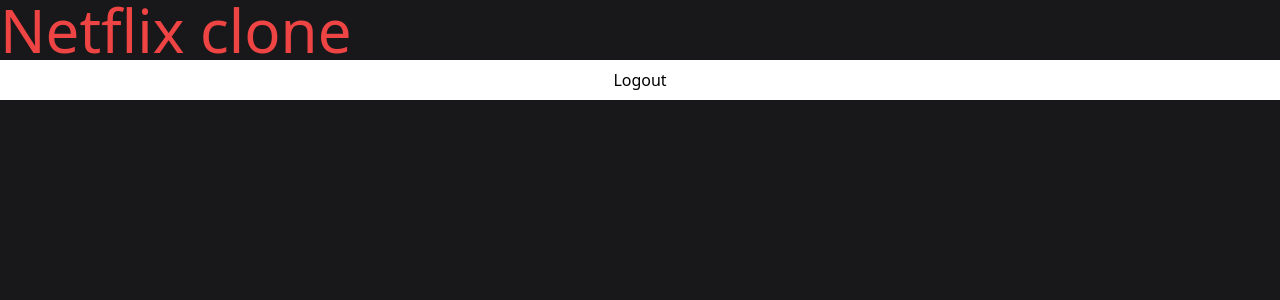
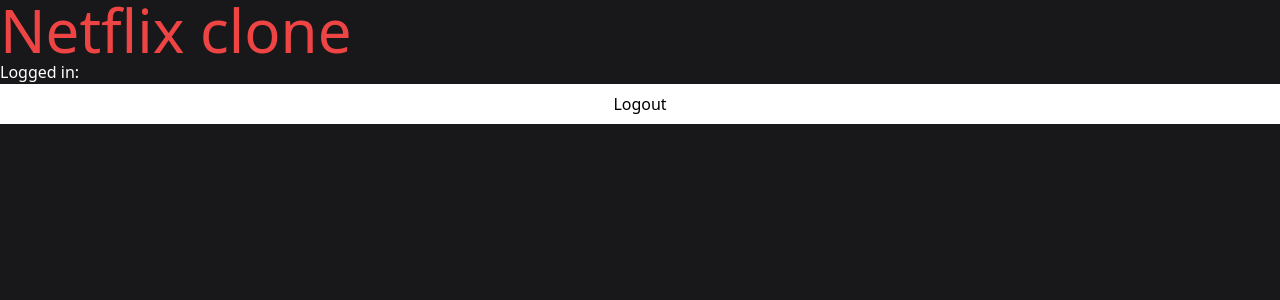
Before and after one commit to haikaljs/NETFLIX-CLONE-CWA, a Next.js app: page / in a window 1280 px wide. Shown: the top 300 px of the page. Built offline with nearby package versions, Linux system fonts and the light colour scheme; no server answers; the database is empty; sample sign-in values are in the browser's storage.

Commit message:
Display current user

```diff
--- a/hooks/useCurrentUser.ts
+++ b/hooks/useCurrentUser.ts
@@ -1,8 +1,8 @@
-import useSWR from "swr";
+import useSwr from "swr";
 import fetcher from "@/lib/fetcher";
 
 const useCurentUser = () => {
-  const { data, error, isLoading, mutate } = useSWR("/api/current", fetcher);
+  const { data, error, isLoading, mutate } = useSwr("/api/current", fetcher);
   return {
     data,
     error,
@@ -10,3 +10,5 @@
     mutate,
   };
 };
+
+export default useCurentUser
--- a/lib/fetcher.ts
+++ b/lib/fetcher.ts
@@ -1,7 +1,5 @@
 import axios from "axios";
 
-const fetcher = (url: string) => {
-  axios.get(url).then((res) => res.data);
-};
+const fetcher = (url: string) => axios.get(url).then((res) => res.data);
 
 export default fetcher;
--- a/pages/index.tsx
+++ b/pages/index.tsx
@@ -1,5 +1,6 @@
 import { NextPageContext } from "next";
 import { getSession, signOut } from "next-auth/react";
+import useCurentUser from "@/hooks/useCurrentUser";
 
 export async function getServerSideProps(context: NextPageContext) {
   const session = await getSession(context);
@@ -13,14 +14,17 @@
   }
 
   return {
-    props: {}
-  }
+    props: {},
+  };
 }
 
 export default function Home() {
+  const { data: user } = useCurentUser();
+  console.log(user);
   return (
     <>
       <h1 className="text-red-500 text-6xl">Netflix clone</h1>
+      <p className="text-white">Logged in: {user?.email}</p>
       <button onClick={() => signOut()} className="w-full h-10 bg-white">
         Logout
       </button>
```
